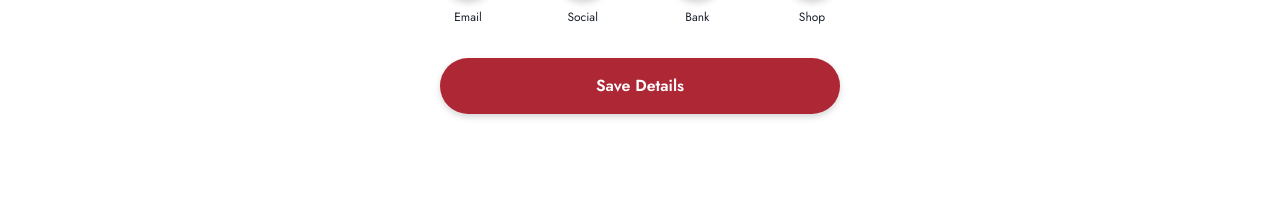
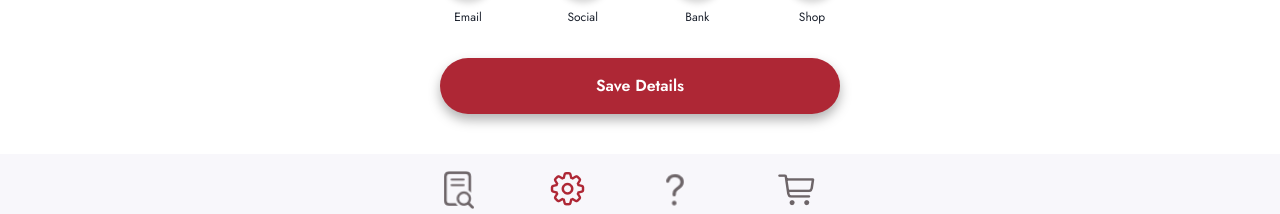
Before and after one commit to alexandravelez-ux-ui/exitpass, a React (Create React App) app: page /createAccount in a window 1280 px wide. Shown: the part 702-916 px from the top of the page. Built offline with nearby package versions, Linux system fonts and the light colour scheme.

Commit message:
Adjust margins and shadow

```diff
--- a/src/CreateAccount/index.js
+++ b/src/CreateAccount/index.js
@@ -54,19 +54,19 @@ const footerLabels = [
 ]
 export default function () {
     return (
-        <Flex fontFamily="Jost" align="center" direction="column">
+        <Flex fontFamily="Jost" minHeight="100vh" align="center" direction="column">
             <Image h="15vh" w="100vw" objectPosition="top right" objectFit="cover" src={sunset} clipPath="inset(-40px -20px 0px -20px round 70px)"/>
-            <Flex align="left" minHeight="100vh" minWidth="400px" direction="column">
+            <Flex align="left" minWidth="400px" direction="column">
                 <ChevronLeftIcon color="#707070" viewBox="8 0 20 20" mt="40px" fontSize="32px"/>
                 <Text mt="16px" fontSize="24px" fontWeight="bold">Add New Account</Text>
                 <Text mt="32px" mb="6px" fontSize="16px" fontWeight="medium">Website</Text>
-                <InputGroup variant="filled" bg="#F8F7FB" size="lg">
+                <InputGroup variant="filled" size="lg">
                     <InputLeftElement
                         children={
                             <Image src={websiteURL}/>
                         }
                     />
-                    <Input _focus={{bg:"white", borderColor:"#93CFCA"}} _placeholder={{ color: "rgba(22, 4, 25, 0.64)"}} placeholder="www.spotify.com"/>
+                    <Input bg="rgb(248, 247, 251)" _focus={{bg:"white", borderColor:"#93CFCA"}} _placeholder={{ color: "rgba(22, 4, 25, 0.64)"}} placeholder="www.spotify.com"/>
                 </InputGroup>
                 <Text mt="32px" mb="6px" fontSize="16px" fontWeight="medium">Email Address / User Name</Text>
                 <InputGroup bg="#F8F7FB" size="lg">
@@ -75,7 +75,7 @@ export default function () {
                             <Image src={mailURL}/>
                         }
                     />
-                    <Input variant="filled" _focus={{bg:"white", borderColor:"#93CFCA"}} color="#fff" _placeholder={{ color: "rgba(22, 4, 25, 0.64)"}} placeholder="jenniferwise@gmail.com"/>
+                    <Input bg="rgb(248, 247, 251)" variant="filled" _focus={{bg:"white", borderColor:"#93CFCA"}} color="#fff" _placeholder={{ color: "rgba(22, 4, 25, 0.64)"}} placeholder="jenniferwise@gmail.com"/>
                 </InputGroup>
                 <Text mt="32px" mb="6px" fontSize="16px" fontWeight="medium">Password / Pin</Text>
                 <InputGroup variant="filled" bg="#F8F7FB" size="lg">
@@ -84,7 +84,7 @@ export default function () {
                             <Image src={keyboardURL}/>
                         }
                     />
-                    <Input _focus={{bg:"white", borderColor:"#93CFCA"}} _placeholder={{ color: "rgba(22, 4, 25, 0.64)"}} placeholder="*********"/>
+                    <Input bg="rgb(248, 247, 251)" _focus={{bg:"white", borderColor:"#93CFCA"}} _placeholder={{ color: "rgba(22, 4, 25, 0.64)"}} placeholder="*********"/>
                 </InputGroup>
                 <Text mt="32px" fontSize="16px" fontWeight="medium">Select Category of Account</Text>
                 <Flex mt="16px" width="100%" justify="space-between" direction="row">
@@ -100,15 +100,15 @@ export default function () {
                             </Flex>)
                     }
                 </Flex>
-                <Button mt="32px" color="#fff" _hover={{bg:"#AE2735"}} bg="#AE2735" height="56px" borderRadius="28px" filter="drop-shadow(0 3px 0.20rem rgba(0, 0, 0, .16))">Save Details</Button>
+                <Button mt="32px" color="#fff" _hover={{bg:"#AE2735"}} bg="#AE2735" height="56px" borderRadius="28px" filter="drop-shadow(0 6px 6px rgba(0, 0, 0, 0.30))">Save Details</Button>
             </Flex>
-            <Flex background="#F8F7FB" width="100%" align="center" direction="column">
-                <Flex justify="space-between" minWidth="700px" direction="row">
+            <Flex mt="40px" background="#F8F7FB" width="100%" align="center" direction="column">
+                <Flex justify="space-between" m="16px" minWidth="400px" direction="row">
                     {
                         footerLabels.map(({url, name}) =>
                             <Flex align="center" direction="column">
-                                <Image h="42px" margin="10px" src={url}/>
-                                <Text fontSize="12px" fontWeight="medium">
+                                <Image h="42px" src={url}/>
+                                <Text fontSize="16px" fontWeight="medium">
                                     {name}
                                 </Text>
                             </Flex>)
```
